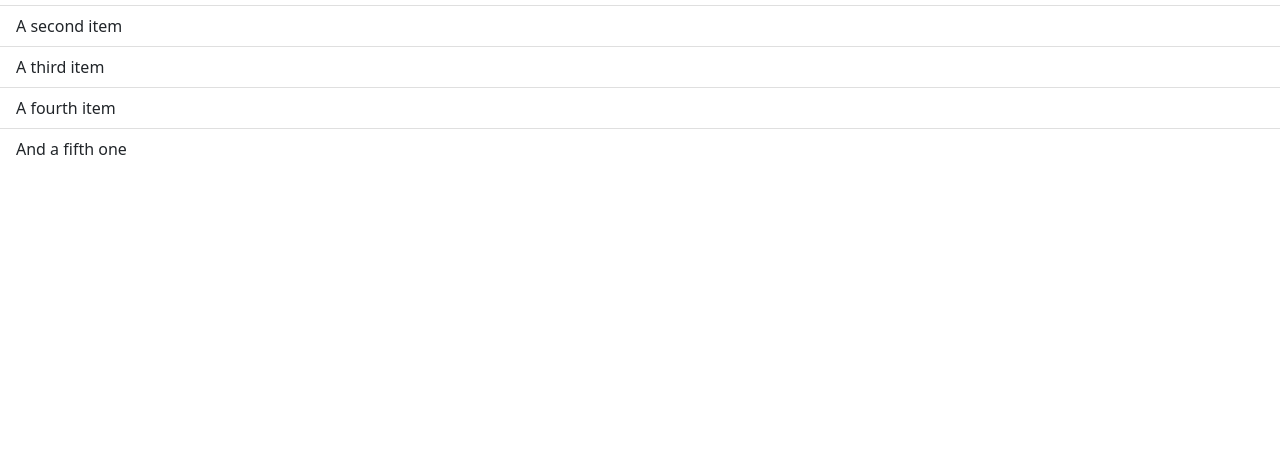
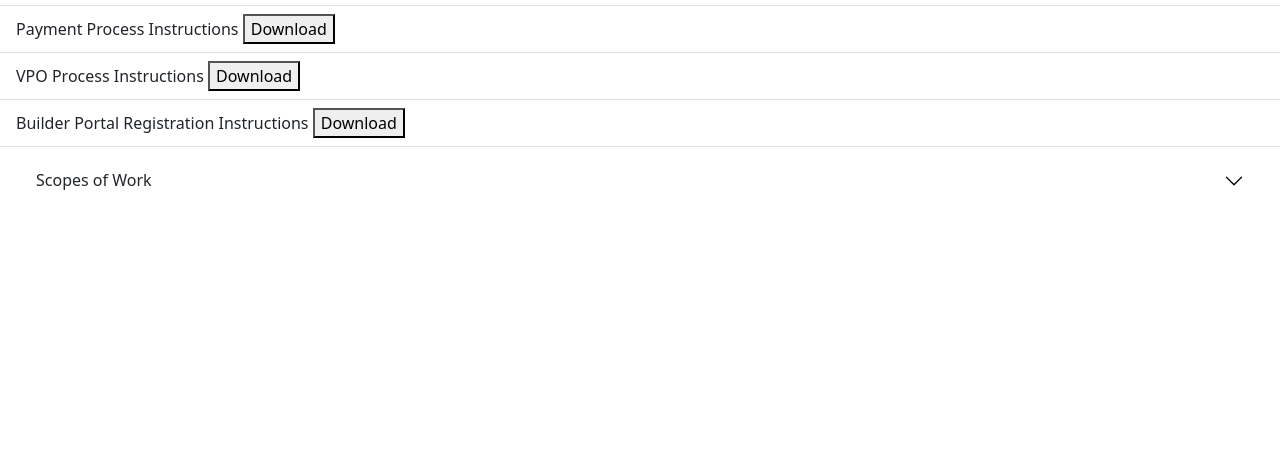
Before and after one commit to codebypaul/nest_doc_portal, a plain HTML site: page index.html in a window 1280 px wide. Shown: the part 331-800 px from the top of the page. Drawn offline with nearby package versions, Linux system fonts and the light colour scheme.

Commit message:
added documents to site, created site links

```diff
--- a/index.html
+++ b/index.html
@@ -8,7 +8,7 @@
   </head>
   <body>
     <!-- navbar -->
-    <nav class="navbar navbar-expand-lg bg-light">
+    <nav class="navbar navbar-expand-lg bg-light flex-between">
         <div class="container-fluid">
           <a class="navbar-brand" href="#">Navbar</a>
           <button class="navbar-toggler" type="button" data-bs-toggle="collapse" data-bs-target="#navbarNav" aria-controls="navbarNav" aria-expanded="false" aria-label="Toggle navigation">
@@ -24,10 +24,6 @@
               </li>
               <li class="nav-item">
                 <a class="nav-link" href="#documents">Documents</a>
-              </li>
-
-              <li class="nav-item">
-                <a class="nav-link disabled">Disabled</a>
               </li>
             </ul>
           </div>
@@ -64,10 +60,45 @@
                 <button type="button">Download</button>
             </a>
         </li>
-        <li class="list-group-item">A second item</li>
-        <li class="list-group-item">A third item</li>
-        <li class="list-group-item">A fourth item</li>
-        <li class="list-group-item">And a fifth one</li>
+        <li class="list-group-item">
+          Payment Process Instructions
+          <a href="./documents/PAYMENT PROCESS UPDATE.pdf" download="Project Manager Contact List">
+            <button type="button">Download</button>
+          </a>
+        </li>
+        <li class="list-group-item">
+          VPO Process Instructions
+          <a href="./documents/NEST HOMES VPO PROCESS.pdf" download="Project Manager Contact List">
+            <button type="button">Download</button>
+          </a>
+        </li>
+        <li class="list-group-item">
+          Builder Portal Registration Instructions
+          <a href="./documents/New Vendor Portal Registration.pdf" download="Project Manager Contact List">
+            <button type="button">Download</button>
+          </a>
+        </li>
+
+        <div class="list-group-item accordion accordion-flush" id="accordionFlushExample">
+          <div class="accordion-item">
+            <h2 class="accordion-header" id="flush-headingOne">
+              <button class="accordion-button collapsed" type="button" data-bs-toggle="collapse" data-bs-target="#flush-collapseOne" aria-expanded="false" aria-controls="flush-collapseOne">
+                Scopes of Work
+              </button>
+            </h2>
+            <div id="flush-collapseOne" class="accordion-collapse collapse" aria-labelledby="flush-headingOne" data-bs-parent="#accordionFlushExample">
+              <div class="accordion-body">
+                <ul class="list-group list-group-flush">
+                  <li class="list-group-item">An item</li>
+                  <li class="list-group-item">A second item</li>
+                  <li class="list-group-item">A third item</li>
+                  <li class="list-group-item">A fourth item</li>
+                  <li class="list-group-item">And a fifth one</li>
+                </ul>
+              </div>
+            </div>
+          </div>
+        </div>
       </ul>
     <!-- end documents -->
 
```
Also changed, not shown: 3 other files.
